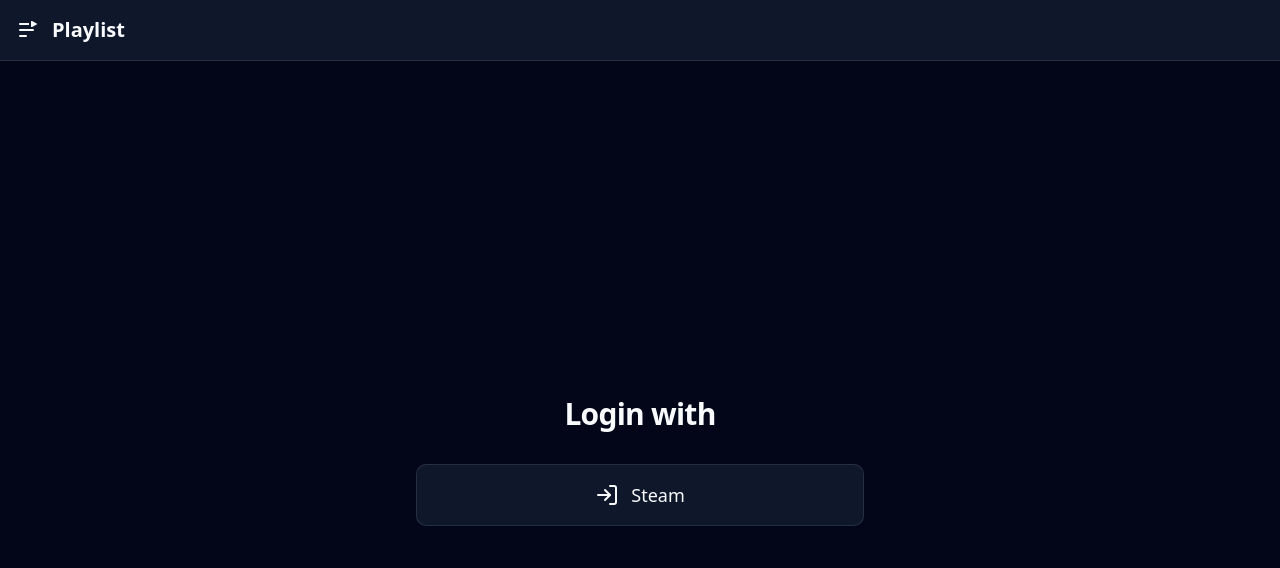
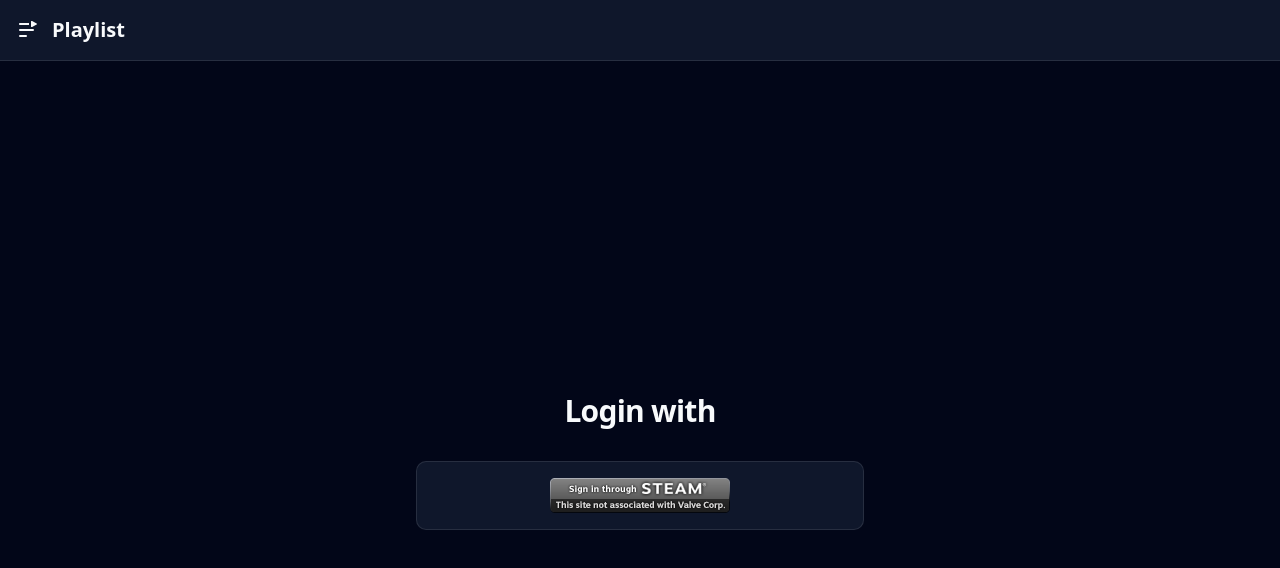
Before and after one commit to gillid/playlist, a Next.js app: page / in a window 1280 px wide. Shown: the top 568 px of the page. Built offline with nearby package versions, Linux system fonts and the light colour scheme.

Commit message:
Reorg root layout

```diff
--- a/src/app/page.tsx
+++ b/src/app/(home)/page.tsx
@@ -1,4 +1,4 @@
-import { LogIn } from 'lucide-react';
+import { SteamIcon } from '@/components/SteamIcon';
 
 export default function Home() {
   return (
@@ -13,8 +13,12 @@
             type='button'
             className='w-full flex items-center justify-center gap-3 px-6 py-4 bg-card hover:bg-card/80 border border-border rounded-lg transition-colors text-card-foreground font-medium text-lg'
           >
-            <LogIn className='h-6 w-6' aria-hidden />
-            <span>Steam</span>
+            <img
+              src='/steam_sign_in.png'
+              height={35}
+              width={180}
+              alt='Sign In through Steam'
+            />
           </button>
         </div>
       </div>
--- /dev/null
+++ b/src/app/(layout)/RootLayout.tsx
@@ -0,0 +1,43 @@
+import type { Metadata } from 'next';
+import { Geist, Geist_Mono } from 'next/font/google';
+import { AppIcon } from '@/components/AppIcon';
+import './globals.css';
+
+const geistSans = Geist({
+  variable: '--font-geist-sans',
+  subsets: ['latin'],
+});
+
+const geistMono = Geist_Mono({
+  variable: '--font-geist-mono',
+  subsets: ['latin'],
+});
+
+export const metadata: Metadata = {
+  title: 'Playlist',
+  description: 'What do you play next?',
+};
+
+export const RootLayout = ({
+  children,
+}: Readonly<{
+  children: React.ReactNode;
+}>) => {
+  return (
+    <html lang='en' className='dark' suppressHydrationWarning>
+      <body
+        className={`${geistSans.variable} ${geistMono.variable} antialiased`}
+      >
+        <header className='border-b border-border bg-card'>
+          <div className='container mx-auto px-4 py-4'>
+            <div className='flex items-center gap-3'>
+              <AppIcon light={true} />
+              <h1 className='text-xl font-semibold'>Playlist</h1>
+            </div>
+          </div>
+        </header>
+        {children}
+      </body>
+    </html>
+  );
+};
--- a/src/app/layout.tsx
+++ b/src/app/layout.tsx
@@ -1,43 +1 @@
-import type { Metadata } from 'next';
-import { Geist, Geist_Mono } from 'next/font/google';
-import { AppIcon } from '@/components/AppIcon';
-import './globals.css';
-
-const geistSans = Geist({
-  variable: '--font-geist-sans',
-  subsets: ['latin'],
-});
-
-const geistMono = Geist_Mono({
-  variable: '--font-geist-mono',
-  subsets: ['latin'],
-});
-
-export const metadata: Metadata = {
-  title: 'Playlist',
-  description: 'What do you play next?',
-};
-
-export default function RootLayout({
-  children,
-}: Readonly<{
-  children: React.ReactNode;
-}>) {
-  return (
-    <html lang='en' className='dark' suppressHydrationWarning>
-      <body
-        className={`${geistSans.variable} ${geistMono.variable} antialiased`}
-      >
-        <header className='border-b border-border bg-card'>
-          <div className='container mx-auto px-4 py-4'>
-            <div className='flex items-center gap-3'>
-              <AppIcon light={true} />
-              <h1 className='text-xl font-semibold'>Playlist</h1>
-            </div>
-          </div>
-        </header>
-        {children}
-      </body>
-    </html>
-  );
-}
+export { RootLayout as default } from './(layout)/RootLayout';
```
Also changed, not shown: public/steam_sign_in.png (added), src/app/(layout)/globals.css (renamed from src/app/globals.css).
